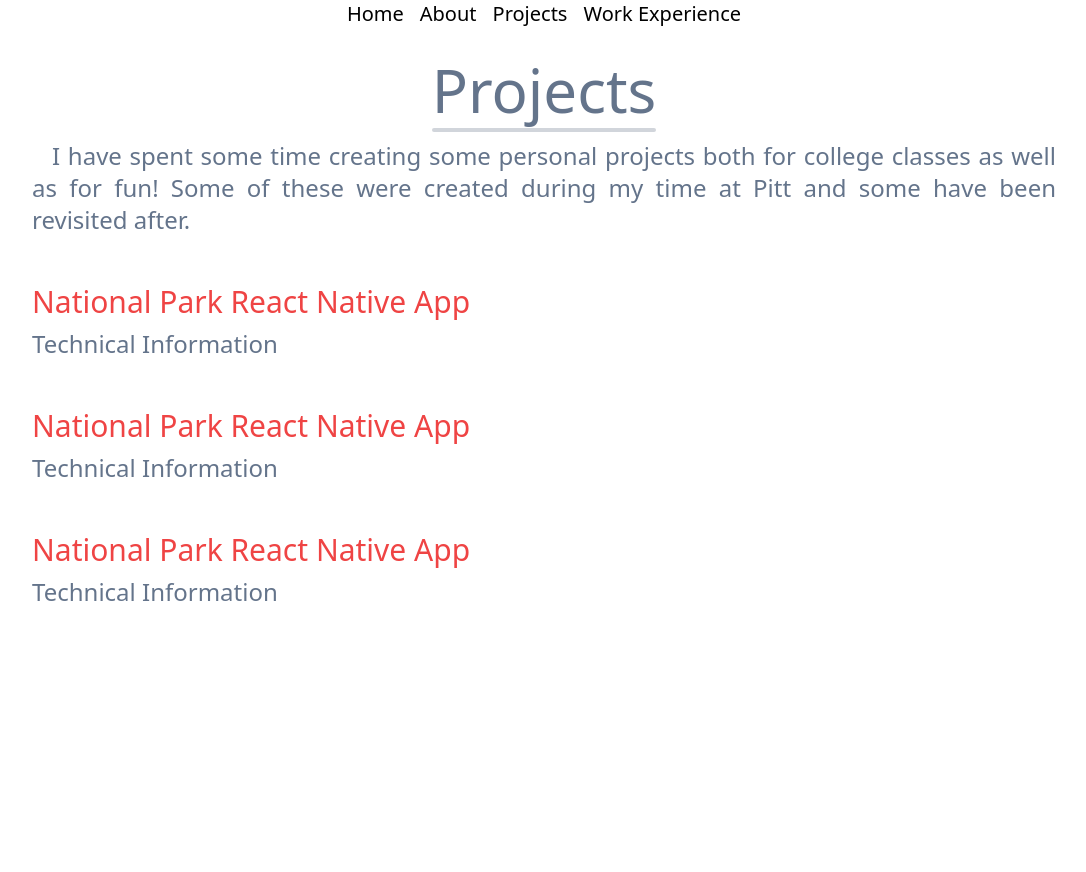
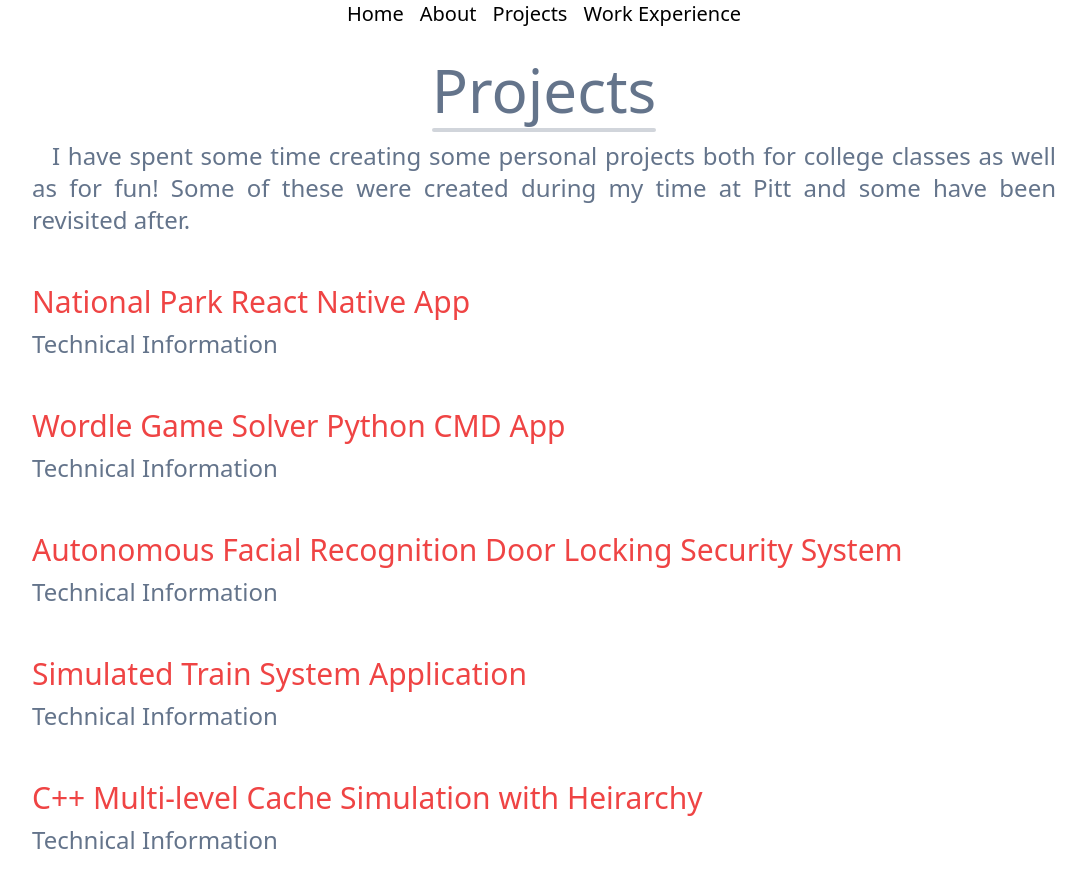
Before and after one commit to cag185/Portfolio-v2, a Vue app: page /projects in a window 1280 px wide. Shown: the whole page, without its empty margins (96-1182 px from the left). Before the commit the page ends 800 px from the top, so only its background shows below. Built offline with nearby package versions, Linux system fonts and the light colour scheme; the HTML template or start-up script is replaced by a standard one.

Commit message:
Added in more about the projects

```diff
--- a/src/views/ProjectsView.vue
+++ b/src/views/ProjectsView.vue
@@ -10,11 +10,29 @@
 
     <div class="custom-subtitle pt-10">National Park React Native App</div>
     <div class="custom-information-text">Technical Information</div>
+    <!-- Add a link for the github source code -->
+    <!-- Add in an image -->
 
-    <div class="custom-subtitle pt-10">National Park React Native App</div>
+    <div class="custom-subtitle pt-10">Wordle Game Solver Python CMD App</div>
     <div class="custom-information-text">Technical Information</div>
+    <!-- Add a link for the github source code -->
+    <!-- Add in an image -->
 
-    <div class="custom-subtitle pt-10">National Park React Native App</div>
+    <div class="custom-subtitle pt-10">
+      Autonomous Facial Recognition Door Locking Security System
+    </div>
     <div class="custom-information-text">Technical Information</div>
+    <!-- Add a link for the github source code -->
+    <!-- Add in an image -->
+
+    <div class="custom-subtitle pt-10">Simulated Train System Application</div>
+    <div class="custom-information-text">Technical Information</div>
+    <!-- Add a link for the github source code -->
+    <!-- Add in an image -->
+
+    <div class="custom-subtitle pt-10">C++ Multi-level Cache Simulation with Heirarchy</div>
+    <div class="custom-information-text">Technical Information</div>
+    <!-- Add a link for the github source code -->
+    <!-- Add in an image -->
   </div>
 </template>
```
